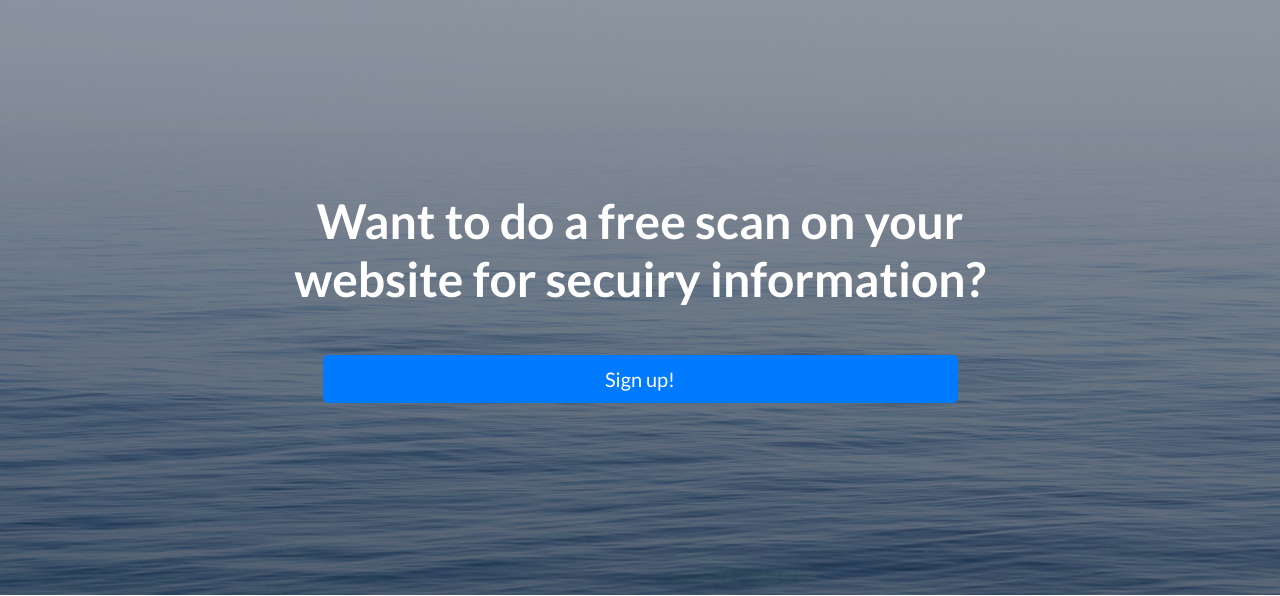
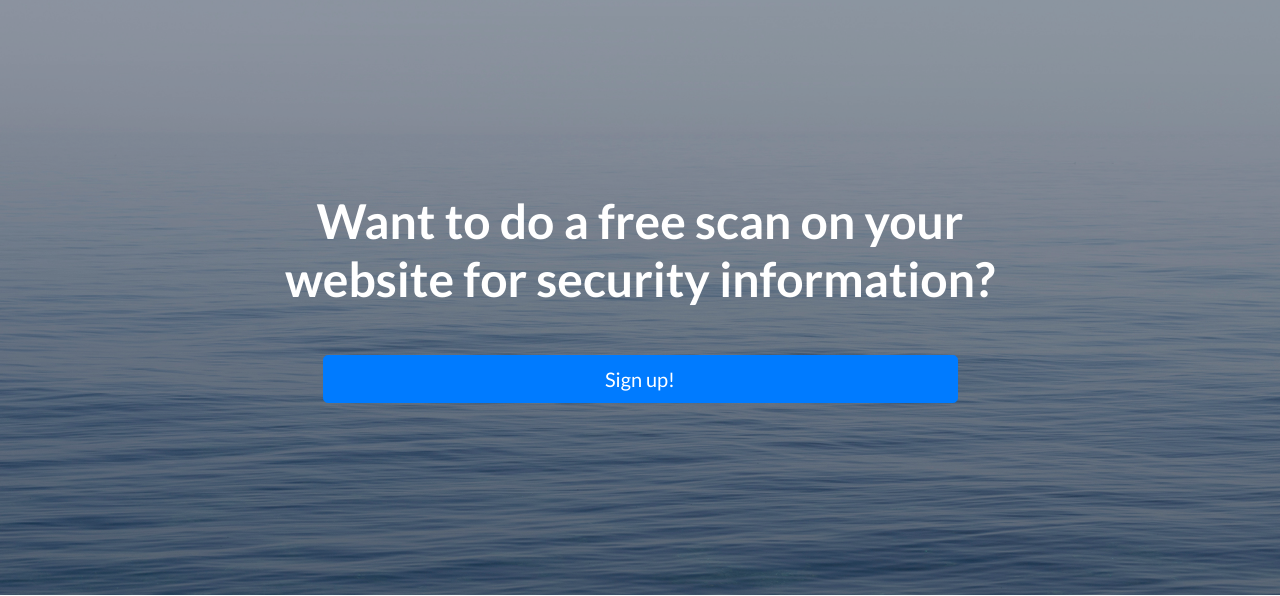
Before and after one commit to glennkennedy/NetScan1, a PHP site: page / in a window 1280 px wide. Shown: the part 56-652 px from the top of the page. Run offline with PHP 8.4, Linux system fonts and the light colour scheme.

Commit message:
fixed typo

```diff
--- a/index.php
+++ b/index.php
@@ -39,7 +39,7 @@
     <div class="container">
       <div class="row">
         <div class="col-xl-9 mx-auto">
-          <h1 class="mb-5">Want to do a free scan on your website for secuiry information?</h1>
+          <h1 class="mb-5">Want to do a free scan on your website for security information?</h1>
         </div>
         <div class="col-md-10 col-lg-8 col-xl-7 mx-auto">
 <form action="/login/signup.php" method="get">
```
